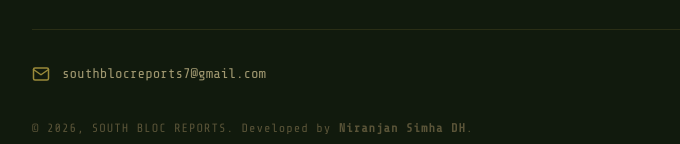
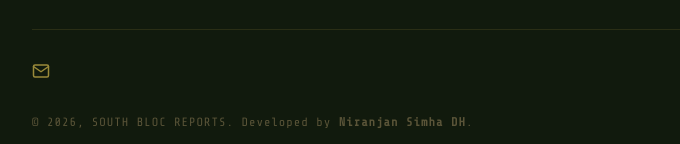
Before and after one commit to NiranjanSimhaDH/SBR2, a website: page index.html in a window 1280 px wide. Shown: the part 7739-7883 px from the top of the page, without its empty margins (48-728 px from the left). Drawn offline with nearby package versions, Linux system fonts and the light colour scheme.

Commit message:
removed email

```diff
--- a/index.html
+++ b/index.html
@@ -870,7 +870,7 @@
           <path d="M4 4h16c1.1 0 2 .9 2 2v12c0 1.1-.9 2-2 2H4c-1.1 0-2-.9-2-2V6c0-1.1.9-2 2-2z"></path>
           <polyline points="22,6 12,13 2,6"></polyline>
         </svg>
-        <a href="mailto:southblocreports7@gmail.com" class="mono">southblocreports7@gmail.com</a>
+        <a href="mailto:southblocreports7@gmail.com" class="mono"></a>
       </div>
       <div class="footer-bottom">
         <p class="mono">© <span id="currentYear">2026</span>, SOUTH BLOC REPORTS. Developed by <strong>Niranjan Simha
```
